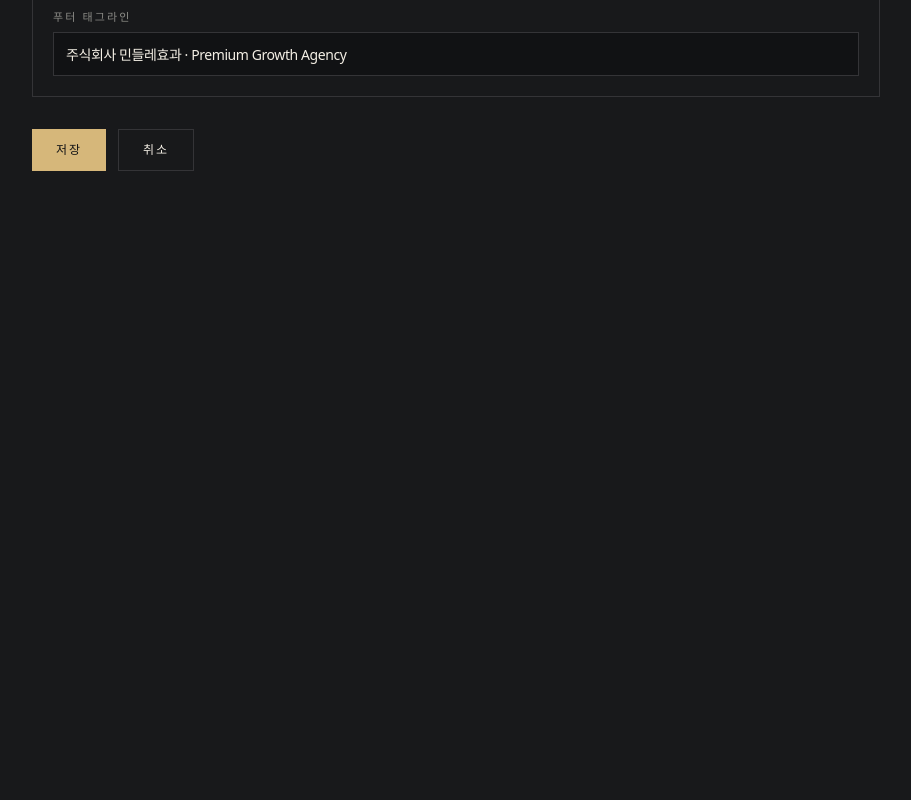
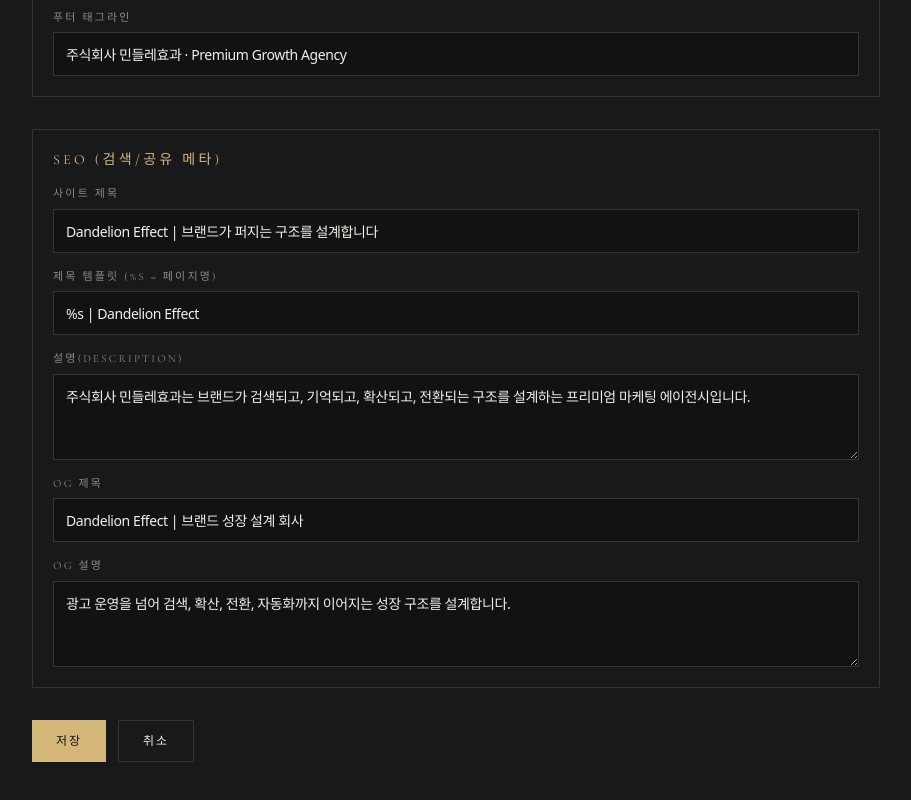
Before and after one commit to malonejo0114/dandelionmktnew, a Next.js app: page /admin/content in a window 1280 px wide. Shown: the part 4694-5494 px from the top of the page, without its empty margins (184-1095 px from the left). Before the commit the page ends 4905 px from the top, so only its background shows below. Built offline with nearby package versions, Linux system fonts and the light colour scheme; no server answers; a web font is replaced by a local one.

Commit message:
feat(content): 전역 SEO 섹션(모델+에디터)
Co-Authored-By: Claude Opus 4.8 <noreply@anthropic.com>

```diff
--- a/src/app/admin/actions.ts
+++ b/src/app/admin/actions.ts
@@ -192,6 +192,13 @@ function parseSiteContent(formData: FormData): SiteContent {
       description: str(formData, "cta_description"),
       compliance: lines("cta_compliance"),
     },
+    seo: {
+      title: str(formData, "seo_title"),
+      titleTemplate: str(formData, "seo_titleTemplate"),
+      description: str(formData, "seo_description"),
+      ogTitle: str(formData, "seo_ogTitle"),
+      ogDescription: str(formData, "seo_ogDescription"),
+    },
     common: {
       brandName: str(formData, "common_brandName"),
       corpName: str(formData, "common_corpName"),
--- a/src/components/admin/site-content-editor.tsx
+++ b/src/components/admin/site-content-editor.tsx
@@ -111,6 +111,14 @@ export function SiteContentEditor({ initial }: { initial: SiteContent }) {
         <Text label="푸터 태그라인" name="common_footerTagline" def={c.common.footerTagline} />
       </Group>
 
+      <Group title="SEO (검색/공유 메타)">
+        <Text label="사이트 제목" name="seo_title" def={c.seo.title} />
+        <Text label="제목 템플릿 (%s = 페이지명)" name="seo_titleTemplate" def={c.seo.titleTemplate} />
+        <Text label="설명(description)" name="seo_description" def={c.seo.description} ta />
+        <Text label="OG 제목" name="seo_ogTitle" def={c.seo.ogTitle} />
+        <Text label="OG 설명" name="seo_ogDescription" def={c.seo.ogDescription} ta />
+      </Group>
+
       <div className="flex gap-3">
         <button type="submit" className="bg-[#D6B77A] px-6 py-3 font-display text-xs uppercase tracking-[0.16em] text-[#111214] hover:bg-[#E7D2A0]">저장</button>
         <a href="/admin" className="border border-[#343437] px-6 py-3 font-display text-xs uppercase tracking-[0.16em] text-[#F4EFE5] hover:border-[#D6B77A]">취소</a>
--- a/src/data/content.ts
+++ b/src/data/content.ts
@@ -39,6 +39,13 @@ export type SiteContent = {
     headline: string;
     description: string;
     compliance: string[];
+  };
+  seo: {
+    title: string;
+    titleTemplate: string;
+    description: string;
+    ogTitle: string;
+    ogDescription: string;
   };
   common: {
     brandName: string;
@@ -103,6 +110,14 @@ export const defaultContent: SiteContent = {
       "광고 성과는 업종, 예산, 기간, 운영 상태에 따라 달라질 수 있습니다.",
     ],
   },
+  seo: {
+    title: "Dandelion Effect | 브랜드가 퍼지는 구조를 설계합니다",
+    titleTemplate: "%s | Dandelion Effect",
+    description:
+      "주식회사 민들레효과는 브랜드가 검색되고, 기억되고, 확산되고, 전환되는 구조를 설계하는 프리미엄 마케팅 에이전시입니다.",
+    ogTitle: "Dandelion Effect | 브랜드 성장 설계 회사",
+    ogDescription: "광고 운영을 넘어 검색, 확산, 전환, 자동화까지 이어지는 성장 구조를 설계합니다.",
+  },
   common: {
     brandName: "Dandelion Effect",
     corpName: "주식회사 민들레효과",
--- a/src/lib/site-content.ts
+++ b/src/lib/site-content.ts
@@ -18,6 +18,7 @@ export async function getSiteContent(): Promise<SiteContent> {
     framework: { ...defaultContent.framework, ...(c.framework ?? {}) },
     portfolio: { ...defaultContent.portfolio, ...(c.portfolio ?? {}) },
     cta: { ...defaultContent.cta, ...(c.cta ?? {}) },
+    seo: { ...defaultContent.seo, ...(c.seo ?? {}) },
     common: { ...defaultContent.common, ...(c.common ?? {}) },
   };
 }
```
